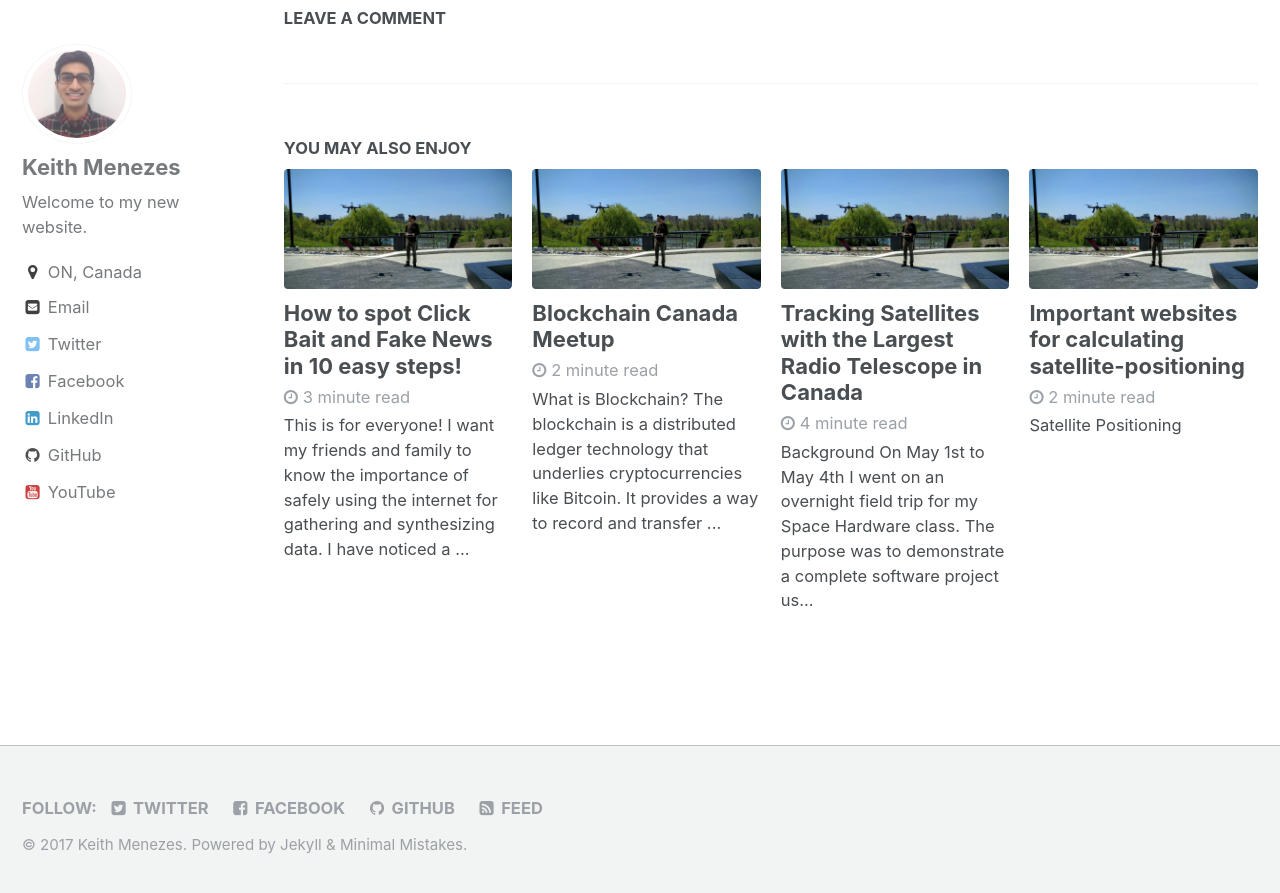
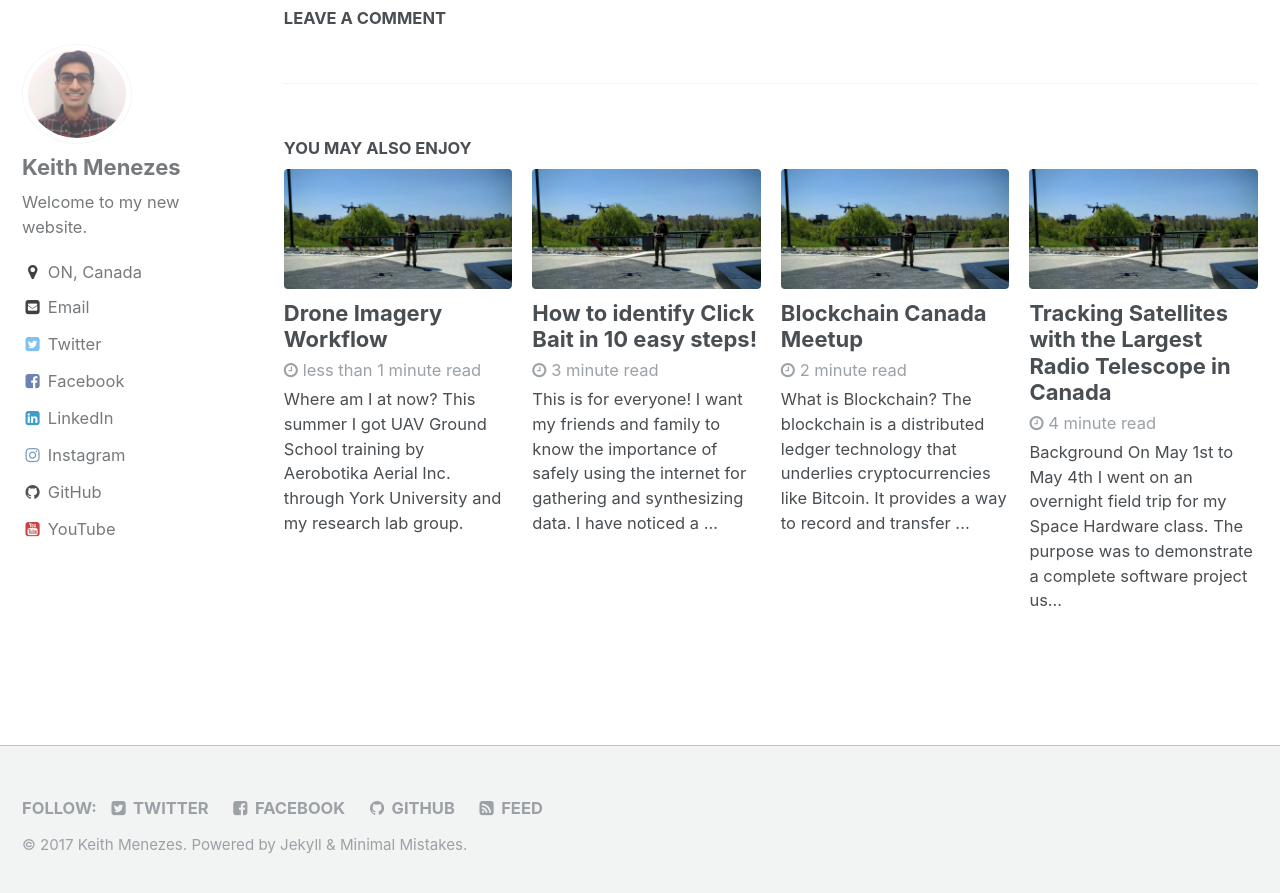
Before and after one commit to kmenezes/kmenezes.github.io, a Jekyll site: the page built from _posts/2017-03-05-blog-post-3.md, in a window 1280 px wide and 900 px high, scrolled down 2288 px. Shown: the top 893 px of the window. Built offline with Jekyll 4.4.1, drawn with Linux system fonts in a browser that asks for light colours; some of the changed lines change nothing that is shown.

Commit message:
next post
new article, added insta plug

```diff
--- a/_config.yml
+++ b/_config.yml
@@ -91,7 +91,7 @@ author:
   github           : "kmenezes"
   google_plus      :
   keybase          :
-  instagram        :
+  instagram        : "keithmenezes.ca"
   lastfm           :
   linkedin         : "keithdanielmenezes"
   pinterest        :
--- a/_posts/2017-07-24-blog-post-7.md
+++ b/_posts/2017-07-24-blog-post-7.md
@@ -1,5 +1,5 @@
 ---
-title: 'How to spot Click Bait and Fake News in 10 easy steps!'
+title: 'How to identify Click Bait in 10 easy steps!'
 date: 2017-07-24
 permalink: /posts/2017/24/blog-post-7/
 comments: true
--- /dev/null
+++ b/_posts/2017-07-24-blog-post-8.md
@@ -0,0 +1,39 @@
+---
+title: 'Drone Imagery Workflow'
+date: 2017-10-10
+permalink: /posts/2017/10/blog-post-8/
+comments: true
+author: Keith Menezes
+excerpt:
+categories:
+  - Unmanned Aerial Vehicles
+tags:
+  - Unmanned Aerial Vehicles
+  - Mapping
+  - Imagery
+  - Processing
+  - Operations
+  - Surveying
+---
+
+# Where am I at now?
+ This summer I got UAV Ground School training by [Aerobotika Aerial Inc.](https://aerobotika.com/) through York University and my [research lab group](http://costas-armenakis.lab.yorku.ca/).
+
+Having prior experience with UAV mapping enabled me to excel in the program which was both theoretical and practical. We had in-class lectures and we performed indoor flight training with microdrones, the DJI Phantom 3, and tested our labs UAV that I've been working on this summer (2017).
+
+ I solidified my knowledge of UAS Operations and (Canadian) Regulations, flight theory, Pilot decision making and human factors that effect flight performance, Advanced Meteorology principles for flying, Weather Services, Flight Planning, and Air Regulations.
+
+ The certificate in this training program is required for UAV operations because of Transport Canada's requirements TP 15263E (08/2014) __Knowledge Requirements for Pilots of Unmanned Air Vehicle Systems UAV 25 Kg or less, Operating within Visual Line of Sight__.
+
+<div id="fb-root"></div>
+<script>(function(d, s, id) {
+  var js, fjs = d.getElementsByTagName(s)[0];
+  if (d.getElementById(id)) return;
+  js = d.createElement(s); js.id = id;
+  js.src = "//connect.facebook.net/en_US/sdk.js#xfbml=1&version=v2.8";
+  fjs.parentNode.insertBefore(js, fjs);
+}(document, 'script', 'facebook-jssdk'));</script>
+
+<div class="fb-like" data-href="http://keithmenezes.ca/posts/2017/10/blog-post-8/" data-layout="standard" data-action="like" data-size="large" data-show-faces="true" data-share="false"></div>
+
+<div class="fb-send" data-href="http://keithmenezes.ca/posts/2017/10/blog-post-8/"></div>
```
